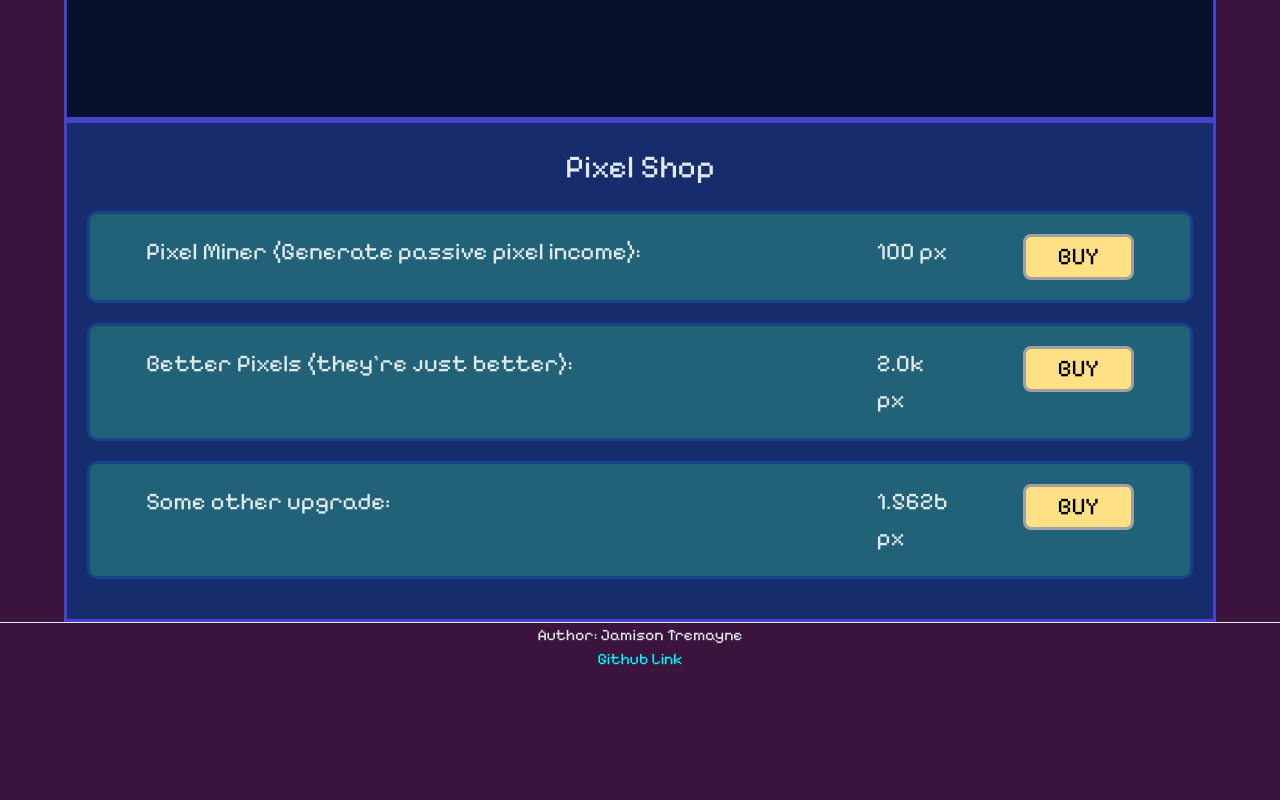
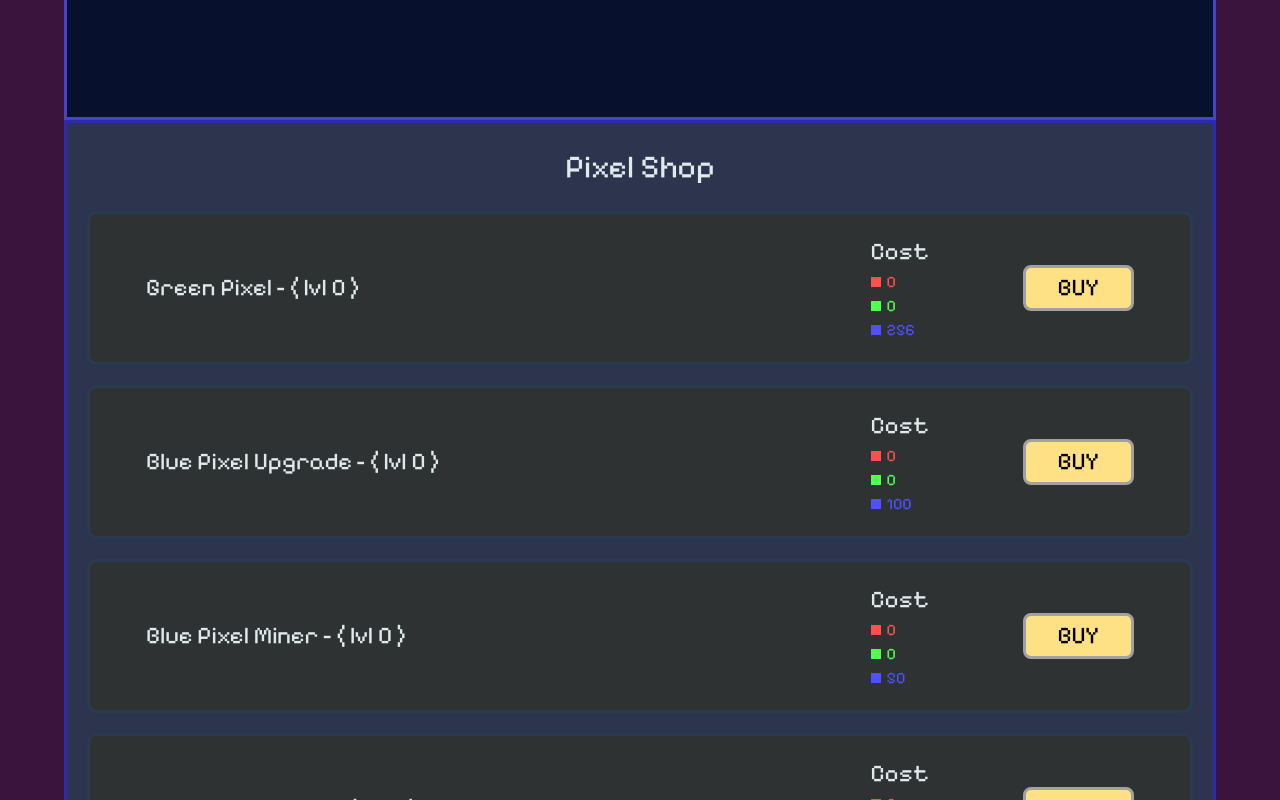
Before and after one commit to JamisonTremayne/startup, a React (Vite) app: page /game in a window 1280 px wide. Shown: the part 820-1620 px from the top of the page. Before the commit the page ends 1502 px from the top, so only its background shows below. Built offline with nearby package versions, Linux system fonts and the light colour scheme.

Commit message:
Shop Upgrade Entry Stuff

```diff
--- a/src/game/game.css
+++ b/src/game/game.css
@@ -76,8 +76,8 @@
 
 #shop {
     width: 90%;
-    border: #4543ca solid;
-    background-color: #162c6c;
+    border: #2b2baf solid;
+    background-color: #2c344e;
     margin: auto;
     padding: 20px;
     /* display: flex;
@@ -104,12 +104,13 @@
   padding: 10px;
   margin: auto;
   text-align: left;
+  align-items: center;
 }
 
 .shop-start > div {
-    background-color: #226279;
+    background-color: #2e3233;
     padding: 20px;
-    border: rgb(18, 70, 137) solid;
+    border: rgb(42, 59, 81) solid;
     border-radius: 10px;
     margin: 20px auto;
 }
--- a/src/game/game.jsx
+++ b/src/game/game.jsx
@@ -44,15 +44,15 @@ export function Game(props) {
 
     function handlePixelClick(color) {
         let upgradeExpo = 0;
-        if (color === 'red') upgradeExpo = 2 ** userData.upgrades.redPixelUpgrade;
-        else if (color === 'green') upgradeExpo = 2 ** userData.upgrades.greenPixelUpgrade;
-        else if (color === 'blue') upgradeExpo = 2 ** userData.upgrades.bluePixelUpgrade;
+        if (color === 'red') upgradeExpo = userData.upgrades.redPixelUpgrade;
+        else if (color === 'green') upgradeExpo = userData.upgrades.greenPixelUpgrade;
+        else if (color === 'blue') upgradeExpo = userData.upgrades.bluePixelUpgrade;
         const amount = 2 ** upgradeExpo;
         setUserData(prev => incrementPixel(prev, color, amount));
     }
 
     function handleBuyUpgrade(upgradeData) {
-        const cost = getUpgradeCost(upgradeData.name);
+        const cost = upgradeData.cost;
         if (cost.r <= pixels.red &&
             cost.g <= pixels.green &&
             cost.b <= pixels.blue &&
@@ -81,7 +81,7 @@ export function Game(props) {
         });
     }
 
-    function displayPixels(r_px, g_px, b_px) {
+    function ColoredPixels(r_px, g_px, b_px) {
         return (
             <div className="pixels">
                 <div className="pixel-row">
@@ -112,18 +112,14 @@ export function Game(props) {
         );
     }
 
-    function displayUpgradeShop() {
-
-    }
-
-    function displayUpgradeData(upgradeData) {
+    function UpgradeEntry(upgradeData) {
         return (
-            <div class="shop-row">
-                <div>{upgradeData.name}</div>
-                <div>{displayPixels(
-                    upgradeData.cost_r,
-                    upgradeData.cost_g,
-                    upgradeData.cost_b)}
+            <div className="shop-row">
+                <div>{upgradeData.name} - ( lvl {upgradeData.level} )</div>
+                <div>Cost{ColoredPixels(
+                    upgradeData.cost.r,
+                    upgradeData.cost.g,
+                    upgradeData.cost.b)}
                 </div>
                 <div>
                     <button
@@ -134,6 +130,8 @@ export function Game(props) {
             </div>
         );
     }
+
+    const upgradeList = getUpgradeList(userData);
 
   return (
           <main>
@@ -147,7 +145,7 @@ export function Game(props) {
             <div id="random-quote">Random Quote: "{quote}" -{quoteAuthor} </div>
             <hr />
             <div id="pixel-display">
-                <div>{displayPixels(
+                <div>{ColoredPixels(
                     formatNumber(pixels.red),
                     formatNumber(pixels.green),
                     formatNumber(pixels.blue)
@@ -165,7 +163,6 @@ export function Game(props) {
                     </svg>
                 </div>
             </div>
-
             <div id="game-area">
                  <div> Click the pixel </div>
                  <button id="blue-pixel" onClick={() => handlePixelClick('blue')}>
@@ -174,25 +171,15 @@ export function Game(props) {
                     </svg>
                 </button>
             </div>
-
-             <div id="shop">
+            <div id="shop">
                 <p id="shop-title">Pixel Shop</p>
                 <section className="shop-start">
-                    <div className="shop-row">
-                        <div>Pixel Miner (Generate passive pixel income):</div>
-                        <div>100 px</div>
-                        <div><button className="buy-button" id="pixel-miner">BUY</button></div>
-                    </div>
-                    <div className="shop-row">
-                        <div>Better Pixels (they're just better):</div>
-                        <div>2.0k px</div>
-                        <div><button className="buy-button" id="better-pixels">BUY</button></div>
-                    </div>
-                    <div className="shop-row">
-                        <div>Some other upgrade:</div>
-                        <div>1.562b px</div>
-                        <div><button className="buy-button" id="other-upgrades">BUY</button></div>
-                    </div>
+                    {upgradeList.map(upgrade => (
+                        <UpgradeEntry
+                            key={upgrade.name}
+                            {...upgrade}
+                        />
+                    ))}
                 </section>
              </div>
         </main>
--- a/src/game/upgrade.js
+++ b/src/game/upgrade.js
@@ -78,6 +78,7 @@ export function getUpgradeList(data) {
 
         return Number(a.maxed) - Number(b.maxed);
     });
+    return list;
 }
 
 function getUpgradeData(upgrade, level) {
@@ -110,7 +111,7 @@ export function getUpgradeCost(upgrade, level) {
                 const r_cost = Math.round(100 * (2.2 ** level));
                 const g_cost = Math.max(Math.round(50 * (1.6 ** level) - 50), 0);
                 const b_cost = Math.max(Math.round(50 * (1.6 ** level) - 50), 0);
-                return { r_cost, g_cost, b_cost };
+                return { r: r_cost, g: g_cost, b: b_cost };
             } else {
                 return maxedCost;
             }
@@ -120,7 +121,7 @@ export function getUpgradeCost(upgrade, level) {
                 const r_cost = Math.max(Math.round(50 * (1.6 ** level) - 128), 0);
                 const g_cost = Math.round(100 * (2.2 ** level));
                 const b_cost = Math.max(Math.round(50 * (1.6 ** level) - 50), 0);
-                return { r_cost, g_cost, b_cost };
+                return { r: r_cost, g: g_cost, b: b_cost };
             } else {
                 return maxedCost;
             }
@@ -130,7 +131,7 @@ export function getUpgradeCost(upgrade, level) {
                 const r_cost = Math.max(Math.round(50 * (1.6 ** level) - 328), 0);
                 const g_cost = Math.max(Math.round(50 * (1.6 ** level) - 128), 0);
                 const b_cost = Math.round(100 * (2.2 ** level));
-                return { r_cost, g_cost, b_cost };
+                return { r: r_cost, g: g_cost, b: b_cost };
             } else {
                 return maxedCost;
             }
@@ -140,7 +141,7 @@ export function getUpgradeCost(upgrade, level) {
                 const r_cost = Math.round(50 * (1.4 ** level) + 450);
                 const g_cost = Math.max(Math.round(50 * (1.4 ** level) - 98), 0);
                 const b_cost = Math.max(Math.round(50 * (1.4 ** level) - 98), 0);
-                return { r_cost, g_cost, b_cost };
+                return { r: r_cost, g: g_cost, b: b_cost };
             } else {
                 return maxedCost;
             }
@@ -150,7 +151,7 @@ export function getUpgradeCost(upgrade, level) {
                 const r_cost = Math.max(Math.round(50 * (1.4 ** level) - 192), 0);
                 const g_cost = Math.round(50 * (1.4 ** level) + 200);
                 const b_cost = Math.max(Math.round(50 * (1.4 ** level) - 98), 0);
-                return { r_cost, g_cost, b_cost };
+                return { r: r_cost, g: g_cost, b: b_cost };
             } else {
                 return maxedCost;
             }
@@ -160,7 +161,7 @@ export function getUpgradeCost(upgrade, level) {
                 const r_cost = Math.max(Math.round(50 * (1.4 ** level) - 376), 0);
                 const g_cost = Math.max(Math.round(50 * (1.4 ** level) - 192), 0);
                 const b_cost = Math.round(50 * (1.4 ** level));
-                return { r_cost, g_cost, b_cost };
+                return { r: r_cost, g: g_cost, b: b_cost };
             } else {
                 return maxedCost;
             }
@@ -170,7 +171,7 @@ export function getUpgradeCost(upgrade, level) {
                 const r_cost = Math.max(Math.round(100 * (2 ** level) - 1600), 0);
                 const g_cost = Math.max(Math.round(100 * (2 ** level) - 400), 0);
                 const b_cost = Math.round(100 * (2 ** level));
-                return { r_cost, g_cost, b_cost };
+                return { r: r_cost, g: g_cost, b: b_cost };
             } else {
                 return maxedCost;
             }
--- a/src/userData.js
+++ b/src/userData.js
@@ -9,6 +9,8 @@ export function createUserData(userName) {
         },
 
         upgrades: {
+            greenPixel: 0,
+            redPixel: 0,
             redPixelUpgrade: 0,
             greenPixelUpgrade: 0,
             bluePixelUpgrade: 0,
```
